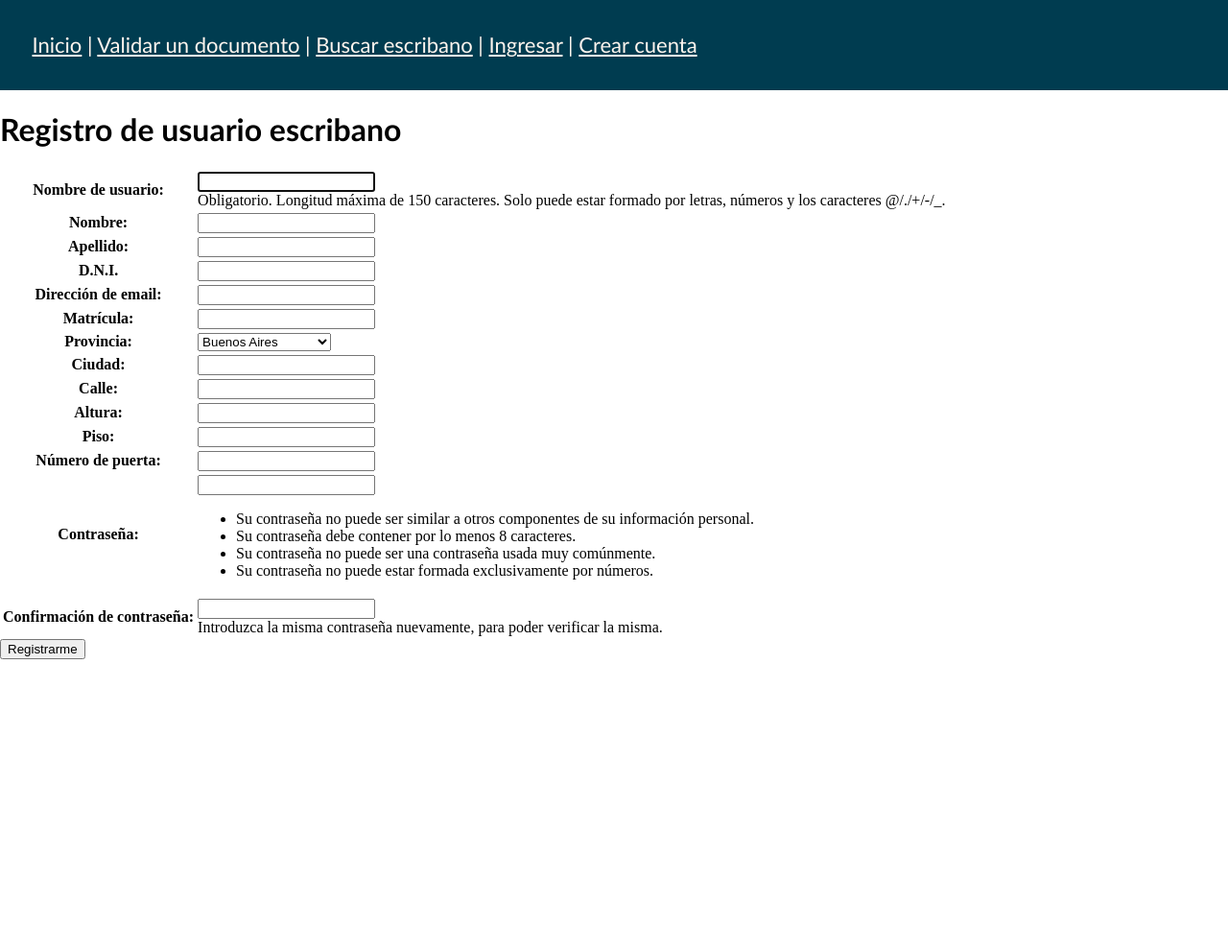
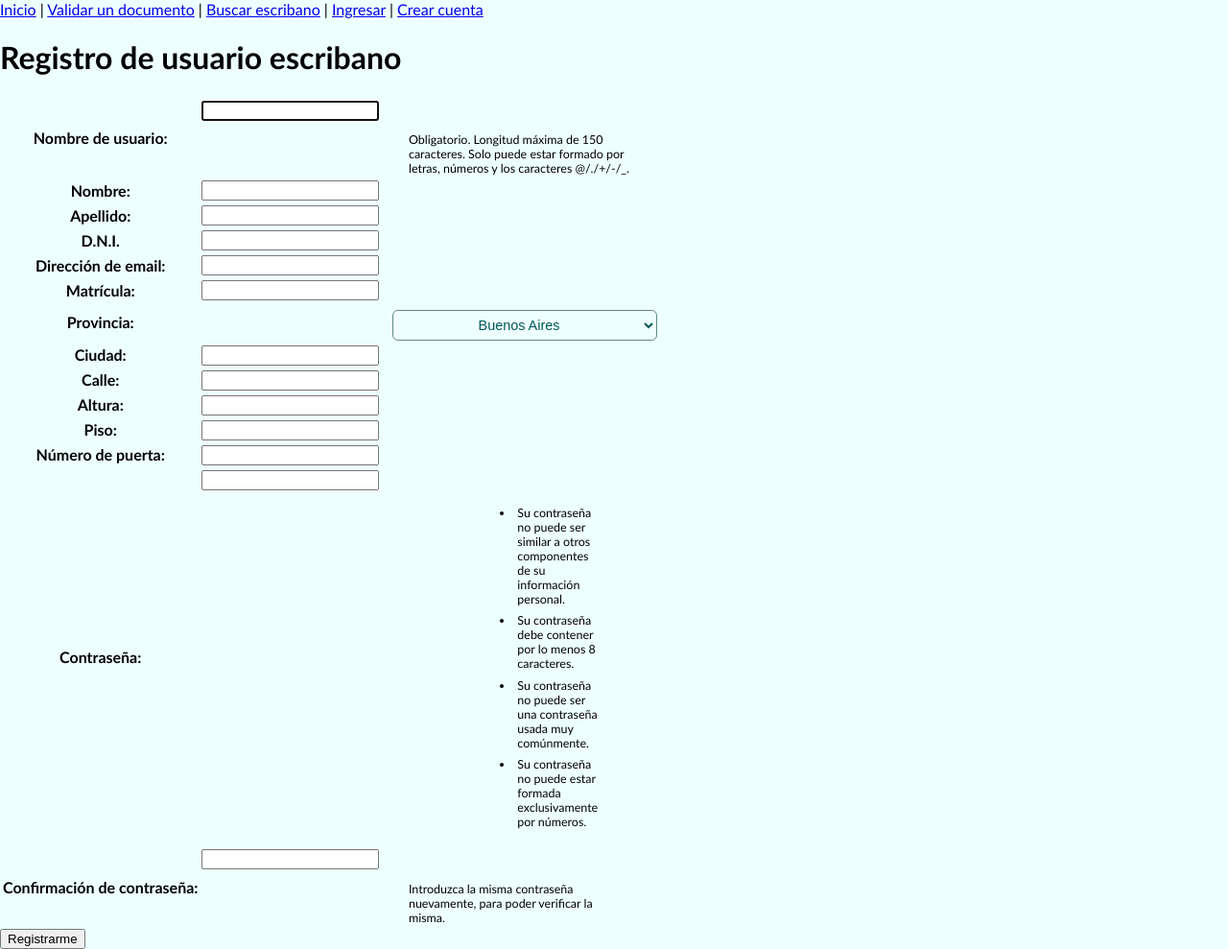
Before and after one commit to Informatorio2021COM05/legalDocs, a Django app: page /cuentas/signup_escribano/ in a window 1280 px wide. Shown: the whole page at 96% size. Before the commit the page ends 687 px from the top, so only its background shows below. Run offline with Django 3.2, Linux system fonts and the light colour scheme.

Commit message:
Creadas reglas CSS

```diff
--- a/static/css/base.css
+++ b/static/css/base.css
@@ -1,19 +1,215 @@
 body {
-    margin: 0ex;
+    font-family: Calibri, Arial, Helvetica, sans-serif;
+    background-color: rgb(238, 255, 255);
+    margin: 0 auto;
+    width: 100%;
 }
 
-header {
-    font-family: Calibri, 'Trebuchet MS', sans-serif;
-    font-size: 3ex;
-    color: seashell;
-    background-color: rgb(0, 60, 80);
-    padding: 3ex;
+nav {
+    display: block;
+    position: absolute;
+    width: 100%;
+    left: 0;
+    font-size: 1.44em;
+    background-color: rgb(0, 70, 70);
+    height: 3.5em;
+    top: 0;
 }
 
-header a {
-    color: seashell;
+nav ul {
+    margin-top: 1.1em;
 }
 
-h1 {
-    font-family: Calibri, 'Trebuchet MS', sans-serif;
+nav ul li {
+    list-style-type: none;
+    float: left;
+    margin: 0;
+    padding: 0;
 }
+
+nav ul a {
+    color: seashell;
+    text-decoration: none;
+    border-radius: 0.7em;
+    margin: 0;
+    text-align: center;
+    padding: 1.2em;
+}
+
+nav ul a:hover,
+nav ul a:active {
+    background-color: rgba(255, 255, 255, 0.089);
+}
+
+nav .rightnav,
+nav .rightnavlog {
+    position: absolute;
+    left: 74%;
+}
+
+.icono {
+    margin-top: -0.2em;
+}
+
+.icono a {
+    padding-top: 1.9em;
+    padding-bottom: 0.38em;
+}
+
+.logo {
+    margin-top: -0.2em;
+}
+
+.logo a {
+    padding-top: 1.7em;
+    padding-bottom: 0.62em;
+}
+
+main {
+    position: relative;
+    margin: 0;
+    margin-top: 13em;
+    color: rgb(0, 50, 50);
+    font-family: 'Trebuchet MS', Calibri, Arial, sans-serif;
+    text-align: center;
+}
+
+main a:hover,
+main a:active {
+    border-radius: 1em;
+    text-decoration: none;
+}
+
+body main p {
+    font-size: 1.3em;
+}
+
+form ul {
+    text-align: left;
+    margin-left: 30%;
+    width: 40%;
+}
+
+form ul li {
+    padding: 0.3em;
+}
+
+li p {
+    margin-top: 0em;
+    margin-bottom: 0em,
+}
+
+form p {
+    padding: 0.5em;
+}
+
+form p input,
+#id_provincia {
+    display: block;
+    width: 40%;
+    border-radius: 0.4em;
+    background-color: rgba(210, 226, 210, 0);
+    border-color: rgb(97, 134, 134);
+    margin-left: 30%;
+    padding: 0.4em;
+    font-size: 0.9em;
+    color: rgb(1, 88, 88);
+    margin-top: 0.4em;
+    text-align: center;
+}
+
+.helptext {
+    display: block;
+    width: 35%;
+    margin: auto;
+    margin-top: 1em;
+    font-size: 0.78em;
+}
+
+#id_provincia {
+    width: 41.52%;
+}
+
+form p input:focus {
+    background-color: rgba(255, 255, 255, 0.5);
+}
+
+form button,
+.boton {
+    background-color: rgba(0, 70, 70, 0.781);
+    border-radius: 1em;
+    font-family: 'Trebuchet MS', Calibri, Arial, sans-serif;
+    color: seashell;
+    padding: 1em;
+}
+
+form button {
+    margin: 1em;
+    width: 20em;
+    margin-bottom: 2em;
+    font-size: 1.3em;
+}
+
+.boton {
+    font-size: 1em;
+    border-width: 0.1em;
+    border-style: outset;
+    text-decoration: none;
+}
+
+form button:active,
+form button:hover,
+.boton:active,
+.boton:hover {
+    background-color: rgba(0, 70, 70, 0.712);
+    border-style: inset;
+}
+
+#soyescribano {
+    display: block;
+    position: relative;
+    left: 75%;
+    width: 8em;
+    top: -59.8em;
+    font-size: 1.4em;
+}
+
+.lista {
+    margin-left: 27.3%;
+    padding-left: 0;
+    margin-top: 3em;
+    text-align: left;
+    margin-right: 5%;
+}
+
+.lista ul {
+    list-style-type: none;
+}
+
+.lista ul li {
+    display: block;
+    width: 50%;
+    background-color: rgba(123, 160, 161, 0.295);
+    border-color: rgb(44, 90, 92);
+    padding: 2em;
+    padding-left: 5em;
+    margin-left: 0;
+    border-radius: 0.8em;
+    border: rgba(3, 109, 100, 0.397);
+    border-style: solid;
+    border-width: 0.01em;
+}
+
+.lista ul li a {
+    color: rgb(0, 80, 80);
+    font-size: 2em;
+    border-radius: 0.4em;
+    padding: 0.5em;
+    margin-left: -0.5em;
+    text-decoration: none;
+}
+
+.lista ul li a:active,
+.lista ul li a:hover {
+    background-color: rgba(0, 0, 0, 0.119);
+}
```
